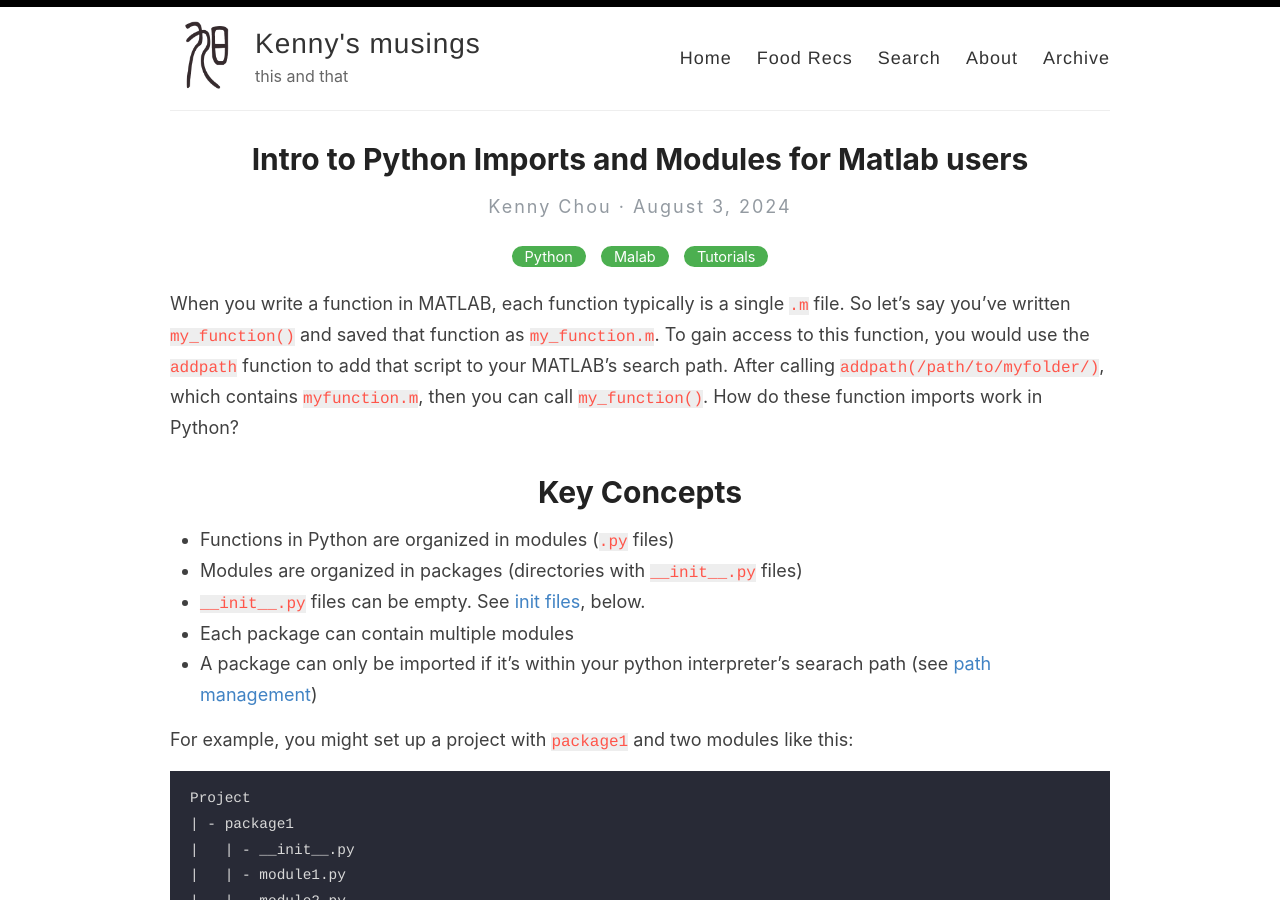
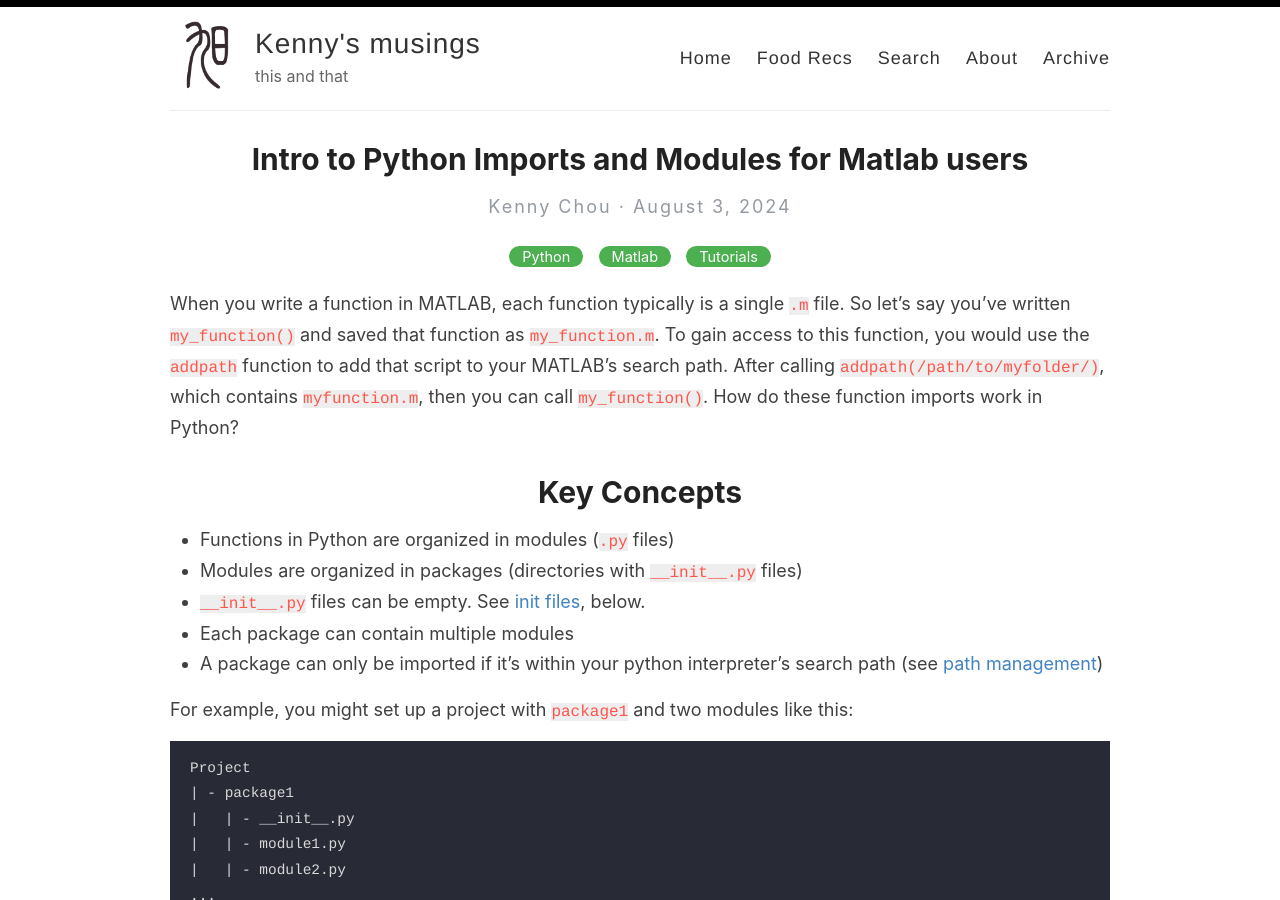
Before and after one commit to kfchou/kfchou.github.io, a Jekyll site: the page built from _posts/2024-08-03-python-import-guide-for-matlab-users.md, in a window 1280 px wide and 900 px high. Built offline with Jekyll 4.4.1, drawn with Linux system fonts in a browser that asks for light colours; some of the changed text lies outside the part shown.

Commit message:
edit spelling

````diff
--- a/_posts/2024-08-03-python-import-guide-for-matlab-users.md
+++ b/_posts/2024-08-03-python-import-guide-for-matlab-users.md
@@ -1,7 +1,7 @@
 ---
 layout: post
 title:  Intro to Python Imports and Modules for Matlab users
-categories: [Python, Malab, Tutorials]
+categories: [Python, Matlab, Tutorials]
 ---
 
 When you write a function in MATLAB, each function typically is a single `.m` file. So let's say you've written `my_function()` and saved that function as `my_function.m`.
@@ -12,7 +12,7 @@ To gain access to this function, you would use the `addpath` function to add tha
 * Modules are organized in packages (directories with `__init__.py` files)
 * `__init__.py` files can be empty. See [init files](#init-files), below.
 * Each package can contain multiple modules
-* A package can only be imported if it's within your python interpreter's searach path (see [path management](#path-management))
+* A package can only be imported if it's within your python interpreter's search path (see [path management](#path-management))
 
 For example, you might set up a project with `package1` and two modules like this:
 ```
````
Also changed, not shown: other parts of _posts/2024-08-03-python-import-guide-for-matlab-users.md (+1 -1 lines).
